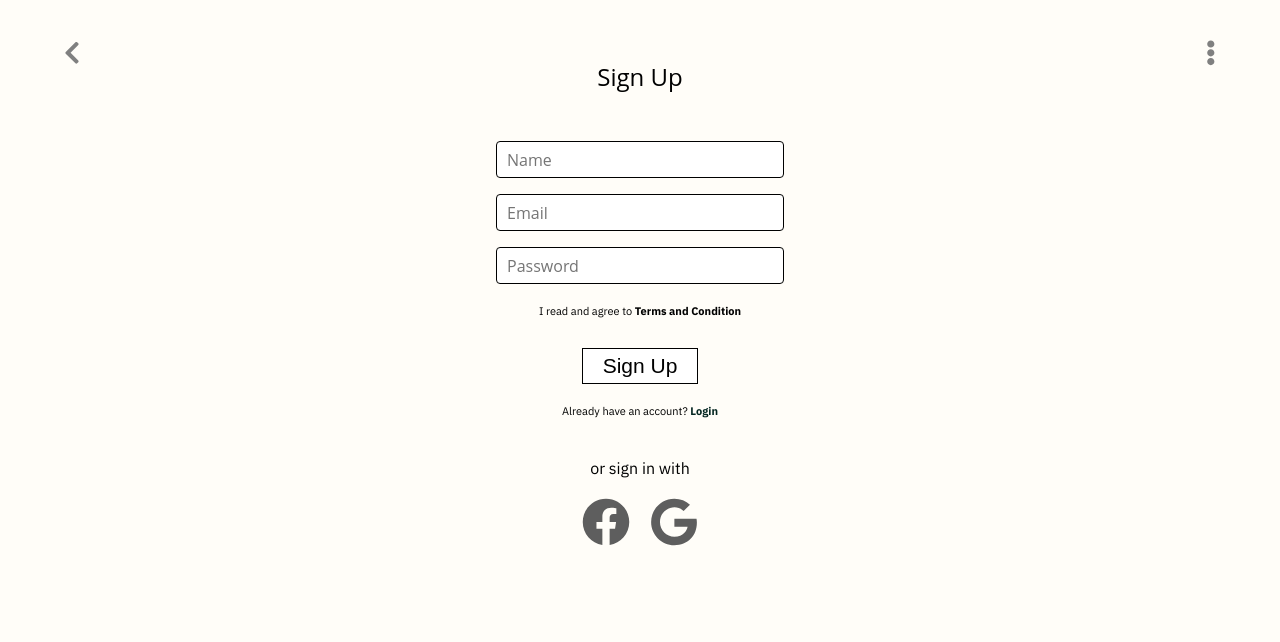
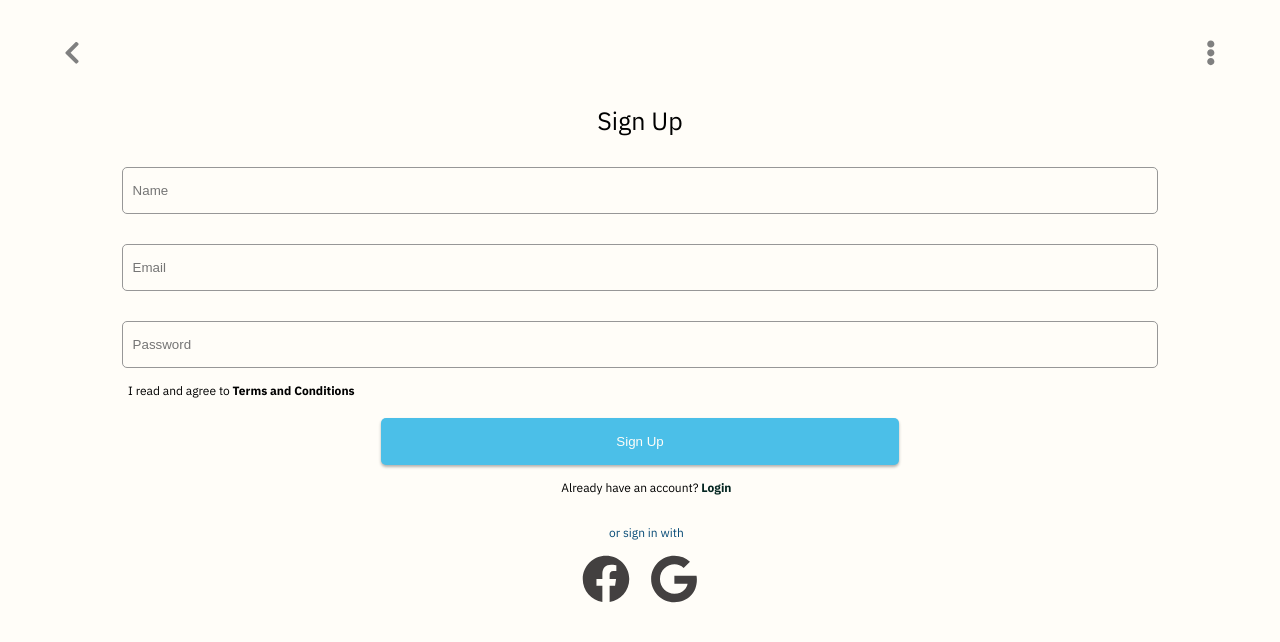
Before and after one commit to jdmcgrath/dada, a React (Create React App) app: page /sign-up in a window 1280 px wide. Shown: the top 642 px of the page. Built offline with nearby package versions, Linux system fonts and the light colour scheme.

Commit message:
adding categories and sos page, re-coded sign-up page

```diff
--- a/src/assets/styles/layout/_forms.scss
+++ b/src/assets/styles/layout/_forms.scss
@@ -2,32 +2,43 @@
     display: flex;
     flex-direction: column;
     width: 90%;
+    margin: 0 auto;
 
-    input {
-        margin: 2.3vh 0px;
-        padding-left: 15px;
+    .inputContainer{
+        display: flex;
+        flex-direction: column;
         width: 100%;
-        height: 7vh;
+
+        input{
         border-radius: 5px;
-        border: 1px solid gray;
-        color: black;
-        font-size: 1rem;
+        padding-left: 10px;
+        width: 90%;
+        height: 47px;
+        margin: 0 auto;
+        margin-top: 30px;
+        background-color: transparent;
+        border: 1px solid #979797;
         outline: none;
 
         &::placeholder {
-            color: black;
+            transition: 0.2s;
         }
 
-    }
-    button{
-        margin: 2vh 0px;
-        padding-left: 5px;
-        border-radius:5px;
-        width: 100%;
-        height: 7vh;
-        background-color: transparent;
-        border: 1px solid gray;
-        font-weight: bold;
-        font-size: 1rem;
+        &:focus::placeholder{
+            transform: translate(-0px, -15px);
+            font-size: 0.5rem;
+        }
     }
 }
+    // button{
+    //     margin: 2vh 0px;
+    //     padding-left: 5px;
+    //     border-radius:5px;
+    //     width: 100%;
+    //     height: 7vh;
+    //     background-color: transparent;
+    //     border: 1px solid gray;
+    //     font-weight: bold;
+    //     font-size: 1rem;
+    // }
+}
--- a/src/components/Categories/Categories.module.scss
+++ b/src/components/Categories/Categories.module.scss
@@ -12,15 +12,17 @@
 
         .card {
             display: flex;
+            background-color: #DBF1F5;
             min-height: 35vh;
+            margin-top: 20px;
+            border-radius: 3px;
+            padding-bottom: 10px;
 
             .imageTitleContainer{
                 display: flex;
                 justify-content: center;
                 position: relative;
-                margin-top: 20px;
-                background-color: #F2F2F2;
-                border-radius: 10px;
+                border-radius: 15px;
                 height: 70%;
                 width: 100%;
 
@@ -40,7 +42,8 @@
             .cardSubHeader {
                 color: $black;
                 font-weight: 500;
-                padding-top: 10px;
+                padding: 10px;
+
             }
         }
     }
--- a/src/components/SignUp/register/Register.jsx
+++ b/src/components/SignUp/register/Register.jsx
@@ -10,31 +10,21 @@ export const Register = () => {
 
 
   return (
-    <article className={styles.baseContainer}>
-      <div className={styles.header}>Sign Up</div>
-      <div className={styles.content}>
-        <div className={styles.form}>
-          <div className={styles.formGroup}>
-            <input type="text" placeholder="Name"/>
-            </div>
-          <div className={styles.formGroup}>
-            <input type="email" placeholder="Email"/>
-            </div>
-          <div className={styles.formGroup}>
-            <input type="password" placeholder="Password"/>
-            </div>
-          <p className={styles.terms}>I read and agree to <strong>Terms and Condition</strong></p>
+      <form className={styles.formContainer}>
+        <h2>Sign Up</h2>
+        <div className={styles.inputContainer}>
+          <input type="text" placeholder="Name"/>
+          <input type="email" placeholder="Email"/>
+          <input type="password" placeholder="Password"/>
         </div>
-        <div className={styles.footer}>
-          <button type="button" className={styles.btn}>
-            Sign Up
-          </button>
-        </div>
-        <p className={styles.terms}>Already have an account? <strong><a href="https://github.com/nology-tech/dada">Login</a></strong></p>
+        <p className={styles.terms}>I read and agree to <span>Terms and Conditions</span></p>
+        <button type="button" className={styles.primaryBtn}>
+          Sign Up
+        </button>
+        <p className={styles.logIn}>Already have an account? <span><a href="https://github.com/nology-tech/dada">Login</a></span></p>
         <p className={styles.orSignIn}>or sign in with</p>
         < SocialFollow />
-      </div>
-    </article>
+      </form>
   )
 }
 
--- a/src/components/SignUp/register/Register.module.scss
+++ b/src/components/SignUp/register/Register.module.scss
@@ -1,87 +1,128 @@
-.baseContainer {
-    width: 100%;
-    display: flex;
-    flex-direction: column;
-    align-items: center;
+@import '../../../assets/styles/abstracts/variables';
+@import '../../../assets/styles/main.scss';
 
+.formContainer {
+  height: 100vh;
 
-    .header {
-      font-size: 24px;
-      font-family: "Open Sans", sans-serif;
-      padding-top: 60px;
+  h2 {
+    font-weight: 200;
     text-align: center;
+    padding-top: 13vh;
+    font-size: 25px;
   }
 
-    .content {
-      display: flex;
-      flex-direction: column;
-      padding-top: 0px;
-      .terms {
-          font-size: 11px;
-          padding: 20px 0px;
+  button {
+    width: 45%;
+    margin: 0 auto;
+    margin-top: 20px;
     text-align: center;
-      }
-      .orSignIn {
-        font-size: 16px;
-        padding: 20px 0px;
-        text-align: center;
-      }
-      .form {
-        margin-top: 2em;
-        display: flex;
-        flex-direction: column;
-        align-items: center;
-        padding-top: 0px;
+    color: $offWhite;
+    height: 47px;
+    border: none;
+    transition: 0.2s;
+    cursor: pointer;
 
-        .formGroup {
-          display: flex;
-          flex-direction: column;
-          align-items: flex-start;
-          width: fit-content;
-          padding-top: 10px;
-          label {
-            font-size: 20px;
-          }
-          input {
-            margin-top: 6px;
-            min-width: 18em;
-            height: 37px;
-            padding: 0px 10px;
-            font-size: 16px;
-            font-family: "Open Sans", sans-serif;
-            background-color: none;
-            border: solid 1px black;
-            border-radius: 4px;
-            margin-bottom: 0px;
-            transition: all 250ms ease-in-out;
-            width: 100%;
-          }
-            &:focus {
-              outline: none;
-              box-shadow: 0px 0px 12px 0.8px #3474dbb2;
-          }
-        }
+    &:hover{
+      background: $turquoise;
+      color: $offWhite;
     }
   }
 
-    .footer {
-      margin: 0px auto;
-      padding-top: 10px;
+  p {
+    margin-top: 15px;
+    width: 90%;
+    font-size: 12px;
+    margin-left: 5vw;
+
+    span {
+      font-weight: 700;
     }
   }
 
-  //Button
-.btn {
-    font-size: 21px;
-    padding: 5px 20px;
-    border: solid 1px black;
-    background-color: white;
-    width: 100%;
-    color: black;
-    transition: all 250ms ease-in-out;
-    cursor: pointer;
-    &:focus {
-        outline: none;
-        box-shadow: 0px 0px 12px 0.8px #3474dbb2;
+  .logIn {
+    text-align: center;
+    margin-bottom: 15px;
+  }
+
+  .orSignIn{
+    text-align: center;
+    margin-bottom: 15px;
+    color: #074B77;
   }
 }
+
+//     .content {
+//       display: flex;
+//       flex-direction: column;
+//       padding-top: 0px;
+//       .terms {
+//           font-size: 11px;
+//           // padding: 20px 0px;
+//           text-align: center;
+//       }
+//       .orSignIn {
+//         font-size: 16px;
+//         // padding: 20px 0px;
+//         text-align: center;
+//       }
+//       .form {
+//         margin-top: 2em;
+//         display: flex;
+//         flex-direction: column;
+//         align-items: center;
+//         padding-top: 0px;
+
+//         .formGroup {
+//           display: flex;
+//           flex-direction: column;
+//           align-items: flex-start;
+//           width: fit-content;
+//           padding-top: 10px;
+//           label {
+//             font-size: 20px;
+//           }
+//           input {
+//             margin-top: 6px;
+//             min-width: 18em;
+//             height: 37px;
+//             padding: 0px 10px;
+//             font-size: 16px;
+//             font-family: "Open Sans", sans-serif;
+//             background-color: none;
+//             border: solid 1px black;
+//             border-radius: 4px;
+//             margin-bottom: 0px;
+//             transition: all 250ms ease-in-out;
+//             width: 100%;
+//           }
+//             &:focus {
+//               outline: none;
+//               box-shadow: 0px 0px 12px 0.8px #3474dbb2;
+//           }
+//         }
+//       }
+//     }
+
+//     .footer {
+//       margin: 0px auto;
+//       padding-top: 10px;
+//     }
+//   }
+
+//   //Button
+// .btn {
+//     font-size: 21px;
+//     padding: 5px 20px;
+//     border: solid 1px black;
+//     background-color: white;
+//     width: 100%;
+//     color: black;
+//     transition: all 250ms ease-in-out;
+//     cursor: pointer;
+//     &:focus {
+//         outline: none;
+//         box-shadow: 0px 0px 12px 0.8px #3474dbb2;
+//       }
+//   }
+
+// }
--- a/src/components/SignUp/register/SocialFollow/SocialFollow.module.scss
+++ b/src/components/SignUp/register/SocialFollow/SocialFollow.module.scss
@@ -5,7 +5,7 @@
 
     a {
         margin: 0 10px;
-        color: rgb(94, 94, 94);
+        color: #434040;
     }
 
 }
```
Also changed, not shown: public/img/CategoryPage/UYGPenguin.svg. Lines whose indentation alone changed are shown as unchanged.
